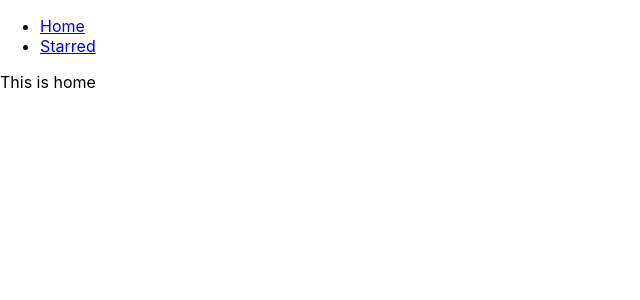
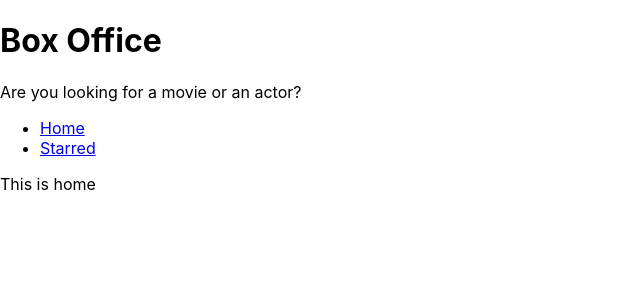
Before and after one commit to Jishnudeep/box_office, a React (Create React App) app: page / in a window 1280 px wide. Shown: the top 300 px of the page, without its empty margins (0-640 px from the left). Built offline with nearby package versions, Linux system fonts and the light colour scheme.

Commit message:
added layout management

```diff
--- a/src/App.js
+++ b/src/App.js
@@ -1,14 +1,11 @@
 import React from 'react';
 import { Switch, Route } from 'react-router-dom';
-import Navs from './components/Navbar';
 import Home from './pages/Home';
 import Starred from './pages/Starred';
 
 function App() {
   return (
     <div>
-      <Navs />
-
       <Switch>
         <Route exact path="/">
           <Home />
--- /dev/null
+++ b/src/components/MainPageLayout.js
@@ -0,0 +1,20 @@
+import React from 'react';
+import Navbar from './Navbar';
+import Title from './Title';
+
+const MainPageLayout = ({ children }) => {
+  return (
+    <div>
+      <Title
+        title="Box Office"
+        subtitle="Are you looking for a movie or an actor?"
+      />
+
+      <Navbar />
+
+      {children}
+    </div>
+  );
+};
+
+export default MainPageLayout;
--- /dev/null
+++ b/src/components/Title.js
@@ -0,0 +1,12 @@
+import React from 'react';
+
+const Title = ({ title, subtitle }) => {
+  return (
+    <div>
+      <h1>{title}</h1>
+      <p>{subtitle}</p>
+    </div>
+  );
+};
+
+export default Title;
--- a/src/pages/Home.js
+++ b/src/pages/Home.js
@@ -1,7 +1,8 @@
 import React from 'react';
+import MainPageLayout from '../components/MainPageLayout';
 
 const Home = () => {
-  return <div>This is home</div>;
+  return <MainPageLayout>This is home</MainPageLayout>;
 };
 
 export default Home;
--- a/src/pages/Starred.js
+++ b/src/pages/Starred.js
@@ -1,7 +1,8 @@
 import React from 'react';
+import MainPageLayout from '../components/MainPageLayout';
 
 const Starred = () => {
-  return <div>This is starred</div>;
+  return <MainPageLayout>This is starred</MainPageLayout>;
 };
 
 export default Starred;
```
